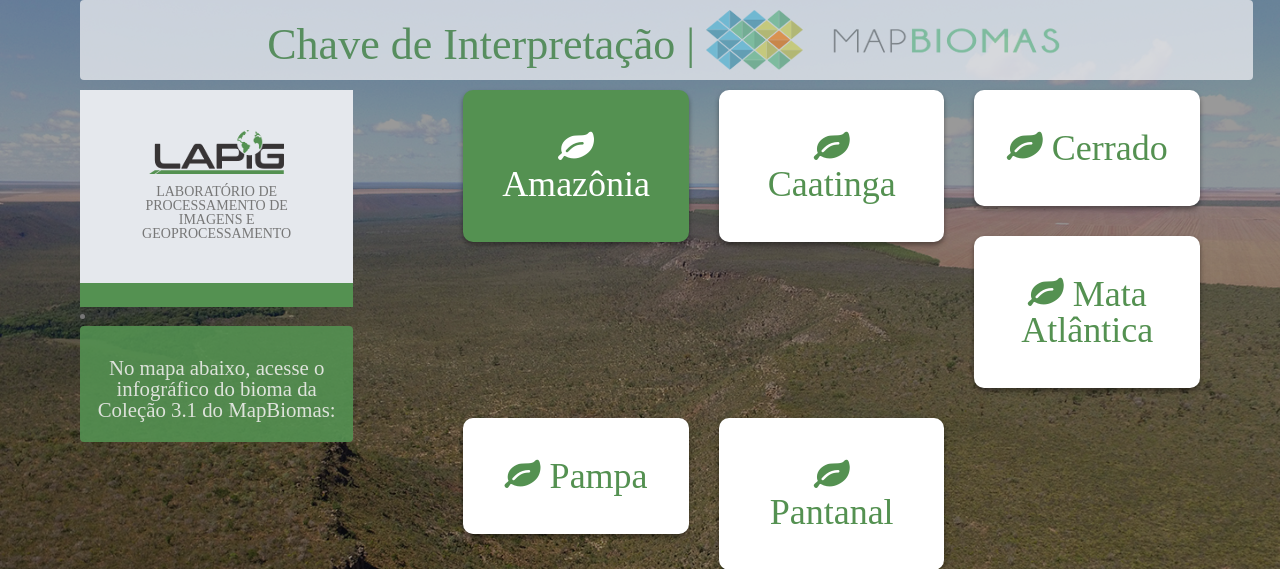
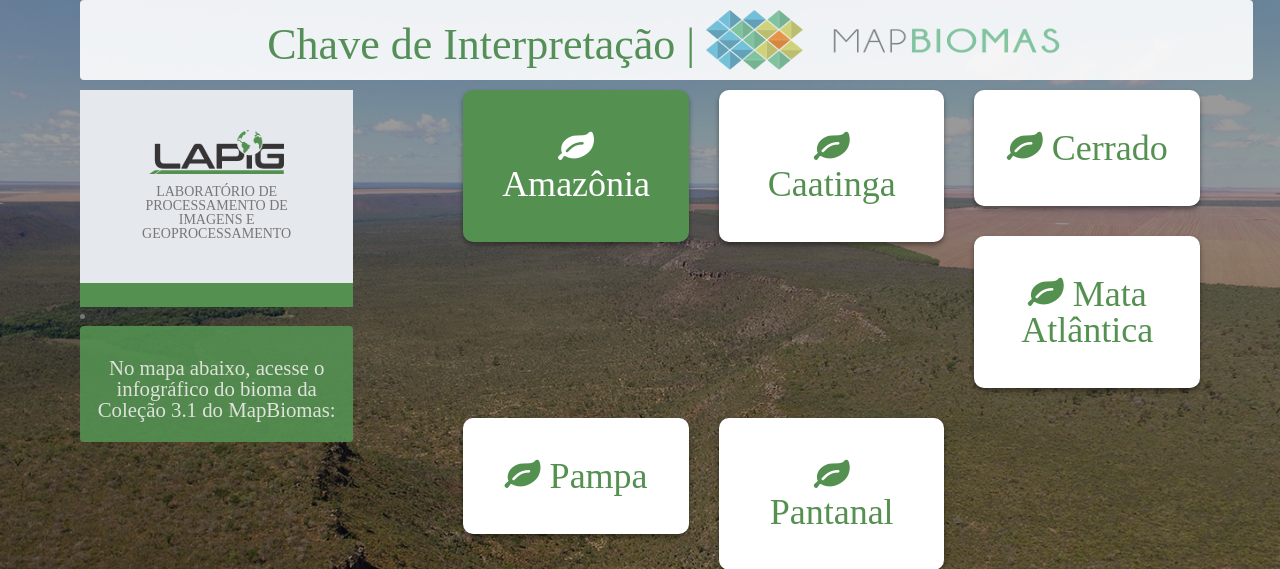
Before and after one commit to lapig-ufg/chave-interpretacao-biomas, a PHP site: page / in a window 1280 px wide. Shown: the top 569 px of the page. Run offline with PHP 8.4, Linux system fonts and the light colour scheme.

Commit message:
opacity .container-fluid-head to 0.9

```diff
--- a/css/templatemo_style.css
+++ b/css/templatemo_style.css
@@ -330,12 +330,12 @@
     margin-left: 80px;
     margin-right: 80px;
     position: relative;
-    background-color: #e5e8ed;
+    background-color: white;
     overflow: hidden;
   /* Chrome, Safari, Opera */
     backface-visibility: hidden;
     border-radius: 4px 4px 4px 4px;
-    opacity: 0.8;
+    opacity: 0.9;
     text-align: center;
 }
 
```
